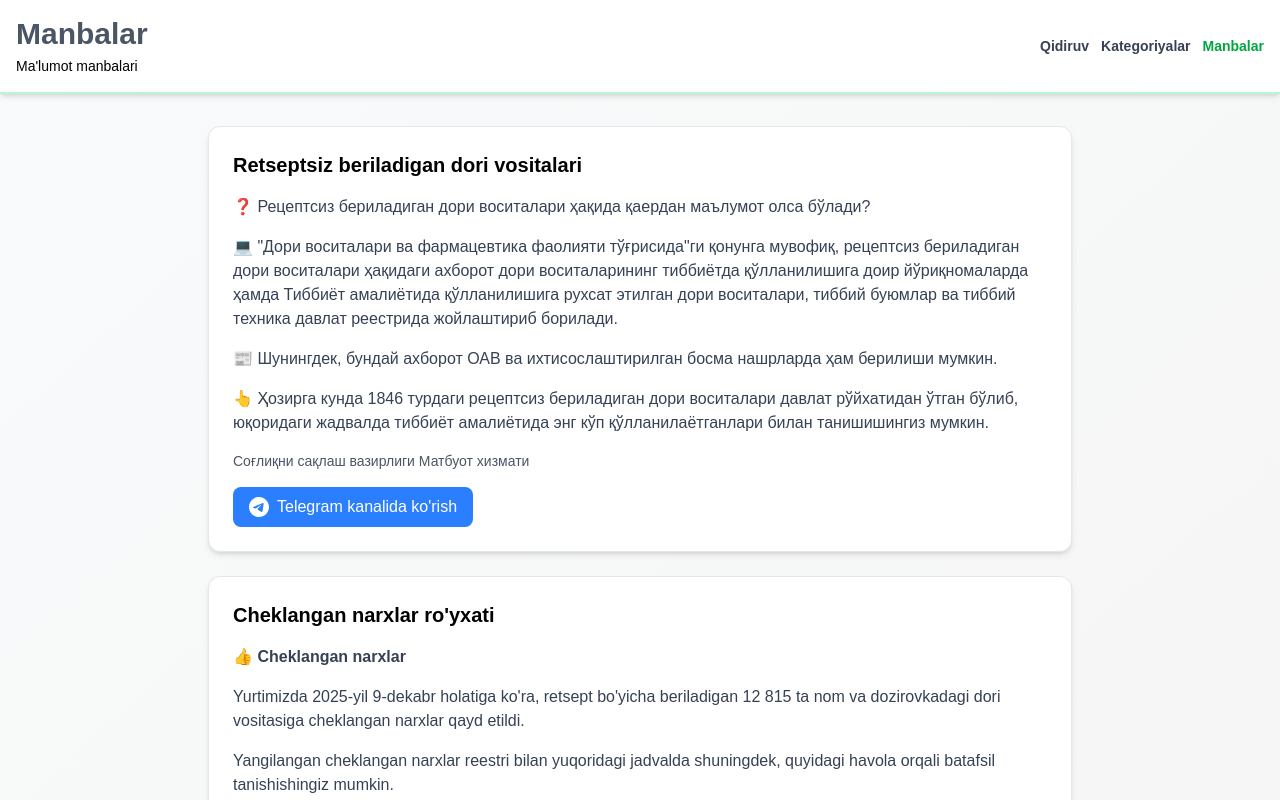
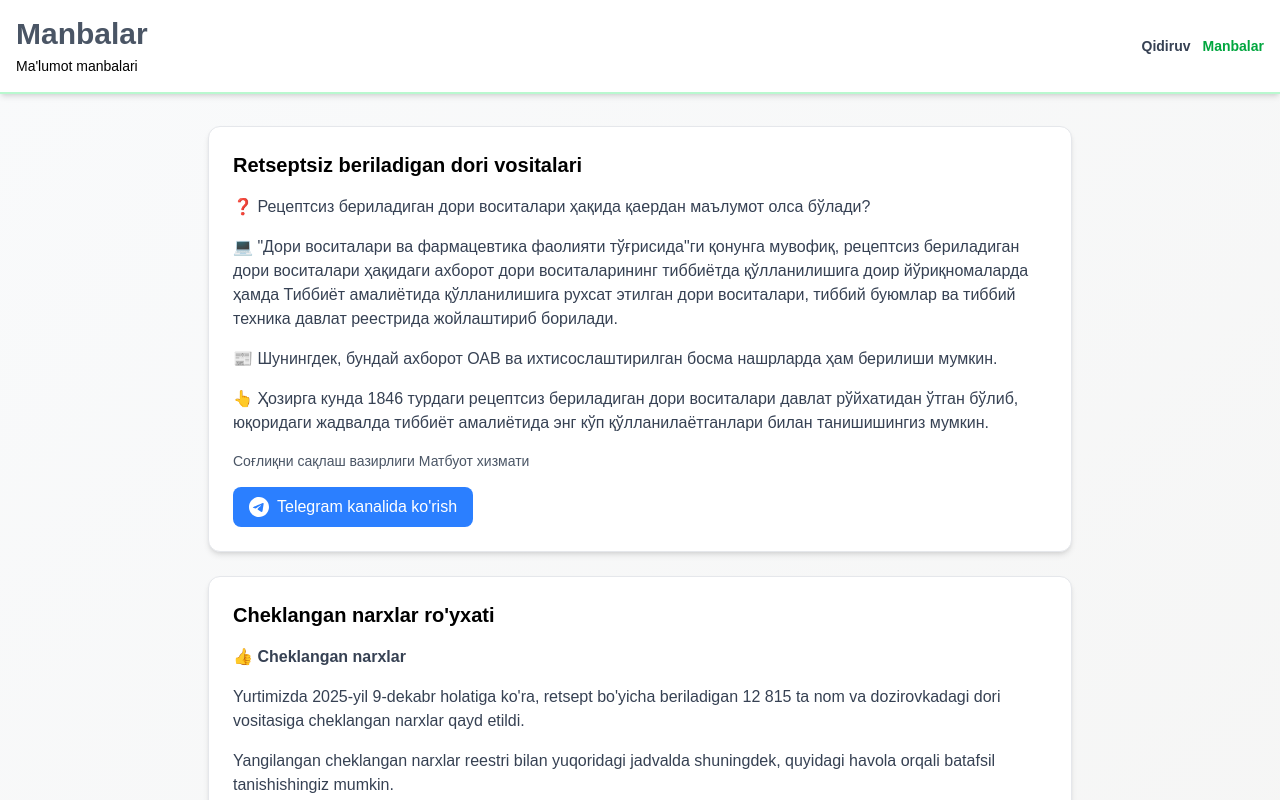
Before and after one commit to I-brohim/dori_qidiruv, a Next.js app: page /sources in a window 1280 px wide. Shown: the top 800 px of the page. Built offline with nearby package versions, Linux system fonts and the light colour scheme.

Commit message:
fixed sources page

```diff
--- a/app/sources/page.tsx
+++ b/app/sources/page.tsx
@@ -22,12 +22,6 @@ export default function Sources() {
                   className="text-sm font-semibold text-gray-700 hover:text-green-600 transition-colors"
                 >
                   Qidiruv
-                </Link>
-                <Link
-                  href="/categories"
-                  className="text-sm font-semibold text-gray-700 hover:text-green-600 transition-colors"
-                >
-                  Kategoriyalar
                 </Link>
                 <Link
                   href="/sources"
```
